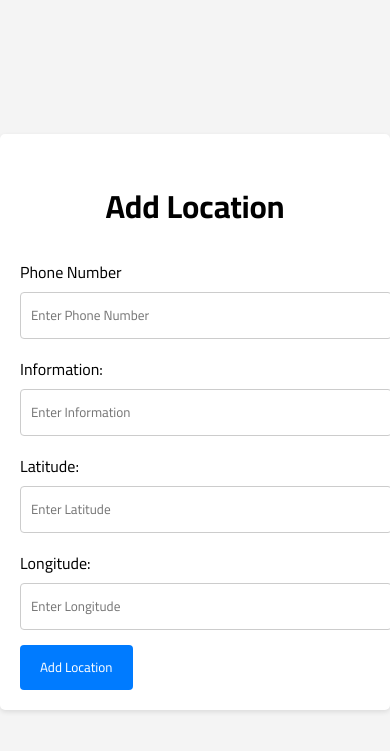
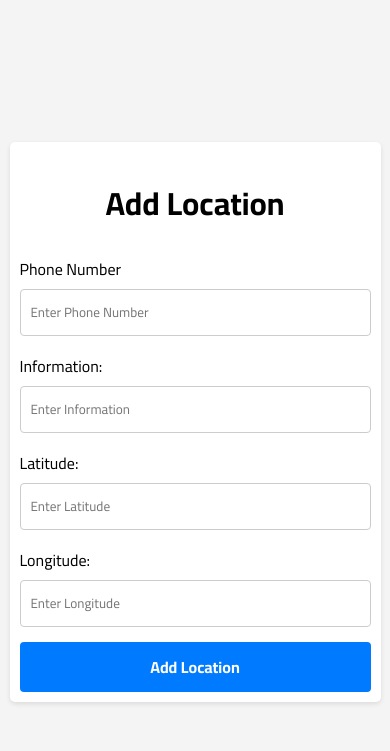
Before and after one commit to aymanelotfi/Earthquake_reporting, a Flask app: page /add_location_form in a window 390 px wide. Shown: the top 751 px of the page. Run offline with Flask 2, Linux system fonts and the light colour scheme.

Commit message:
fix: responsive form

```diff
--- a/templates/add_location_form.html
+++ b/templates/add_location_form.html
@@ -5,6 +5,7 @@
 	<link rel="preconnect" href="https://fonts.googleapis.com">
 	<link rel="preconnect" href="https://fonts.gstatic.com" crossorigin>
 	<link href="https://fonts.googleapis.com/css2?family=Cairo:wght@300;400;500;600;700;800&display=swap" rel="stylesheet">
+	<meta name="viewport" content="width=device-width, initial-scale=1.0" />
     <title>Add Location</title>
     <style>
 		* {
@@ -30,6 +31,14 @@
             box-shadow: 0 2px 5px rgba(0, 0, 0, 0.1);
         }
 
+		@media screen and (max-width: 800px) {
+			.container {
+				width: 90vw;
+				padding: 10px;
+				max-width: 100vw;
+			}
+		}
+
         h1 {
             text-align: center;
         }
@@ -40,6 +49,7 @@
         }
 
         input[type="text"] {
+			box-sizing: border-box;
             width: 100%;
             padding: 10px;
             margin-bottom: 15px;
@@ -54,7 +64,16 @@
             border: none;
             border-radius: 4px;
             cursor: pointer;
+			font-weight: bolder;
+			font-size: medium;
+			float: right;
         }
+
+		@media screen and (max-width: 800px) {
+			input[type="submit"] {
+				width: 100%;
+			}
+		}
 
         input[type="submit"]:hover {
             background-color: #0056b3;
```
